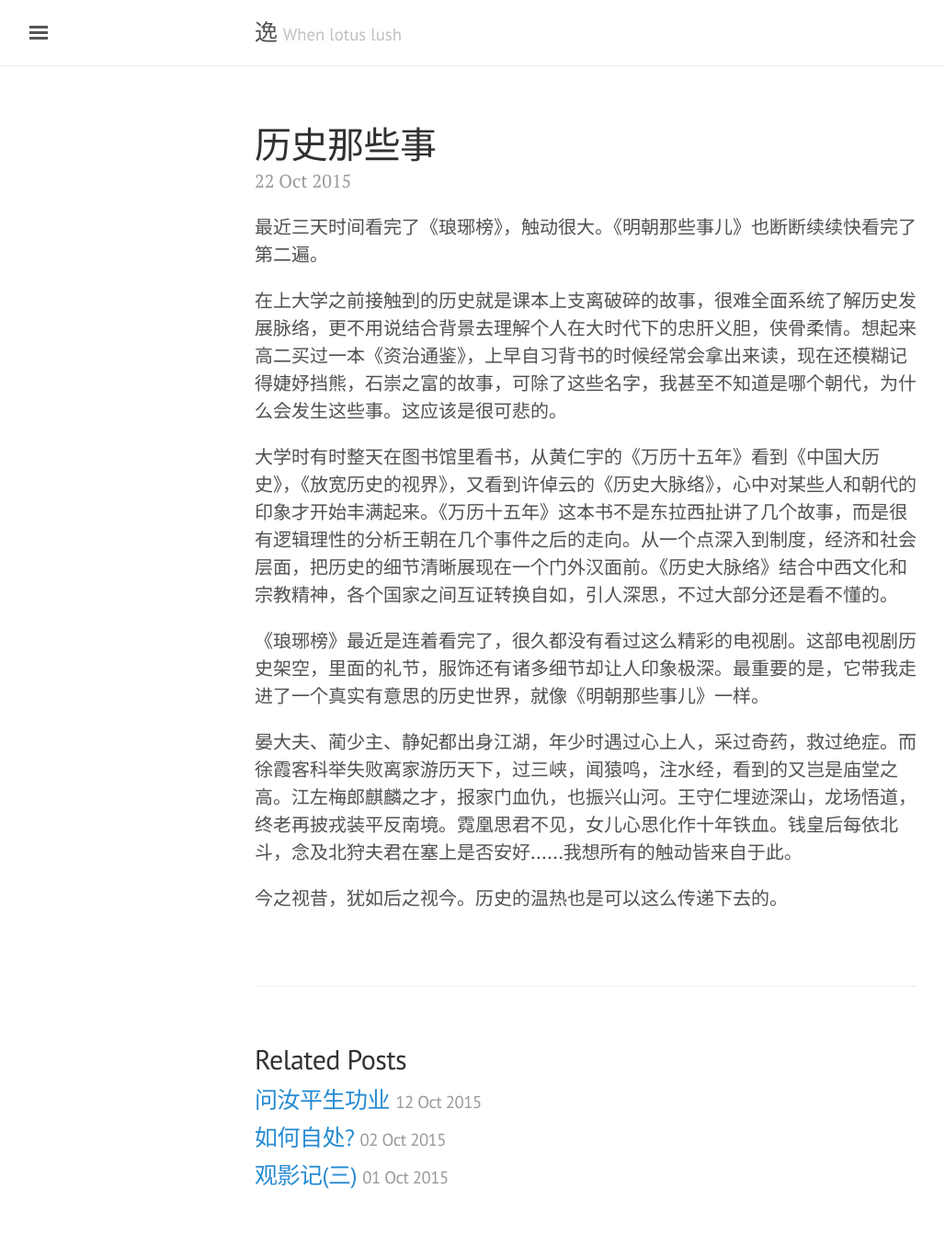
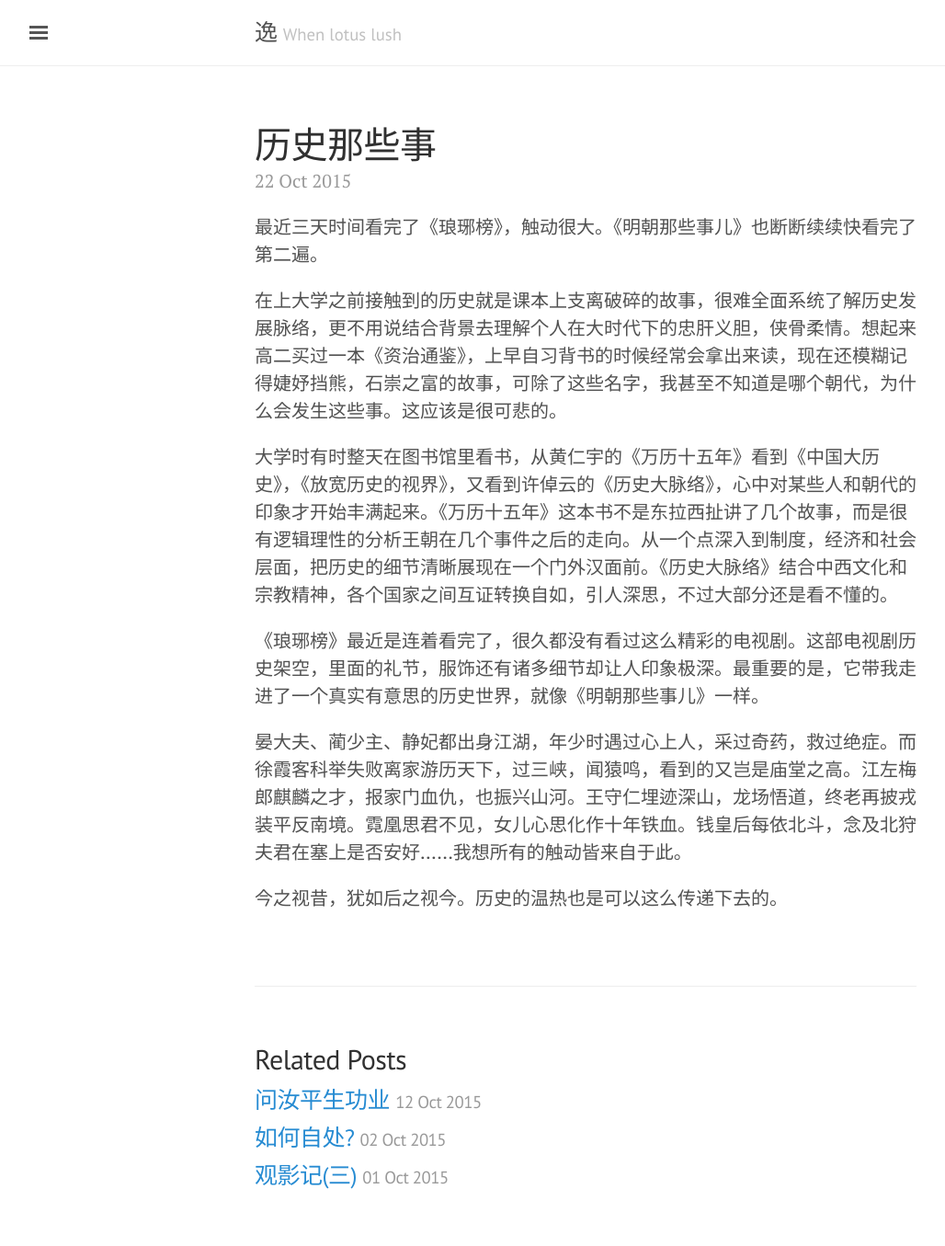
Before and after one commit to literblog/literblog.github.com, a Jekyll site: the page built from _posts/2015-10-22-abouthistory.md, in a window 1280 px wide. Shown: the whole page at 92% size, without its empty margins (3-1031 px from the left). Built offline with Jekyll 4.4.1, drawn with Linux system fonts in a browser that asks for light colours; comment, search, counter and statistics services are not loaded.

Commit message:
Update 2015-10-22-abouthistory.md

```diff
--- a/_posts/2015-10-22-abouthistory.md
+++ b/_posts/2015-10-22-abouthistory.md
@@ -14,6 +14,6 @@ tags:
 
 《琅琊榜》最近是连着看完了，很久都没有看过这么精彩的电视剧。这部电视剧历史架空，里面的礼节，服饰还有诸多细节却让人印象极深。最重要的是，它带我走进了一个真实有意思的历史世界，就像《明朝那些事儿》一样。
 
-晏大夫、蔺少主、静妃都出身江湖，年少时遇过心上人，采过奇药，救过绝症。而徐霞客科举失败离家游历天下，过三峡，闻猿鸣，注水经，看到的又岂是庙堂之高。江左梅郎麒麟之才，报家门血仇，也振兴山河。王守仁埋迹深山，龙场悟道，终老再披戎装平反南境。霓凰思君不见，女儿心思化作十年铁血。钱皇后每依北斗，念及北狩夫君在塞上是否安好......我想所有的触动皆来自于此。
+晏大夫、蔺少主、静妃都出身江湖，年少时遇过心上人，采过奇药，救过绝症。而徐霞客科举失败离家游历天下，过三峡，闻猿鸣，看到的又岂是庙堂之高。江左梅郎麒麟之才，报家门血仇，也振兴山河。王守仁埋迹深山，龙场悟道，终老再披戎装平反南境。霓凰思君不见，女儿心思化作十年铁血。钱皇后每依北斗，念及北狩夫君在塞上是否安好......我想所有的触动皆来自于此。
 
 今之视昔，犹如后之视今。历史的温热也是可以这么传递下去的。
```
